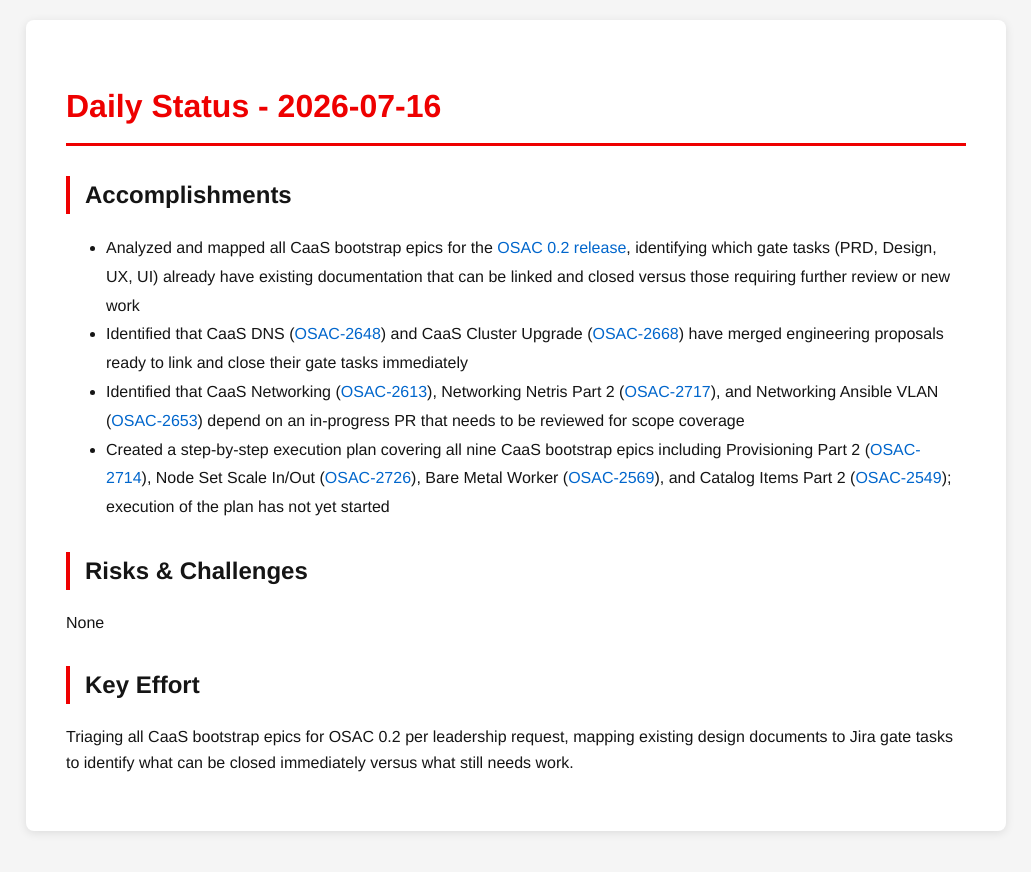
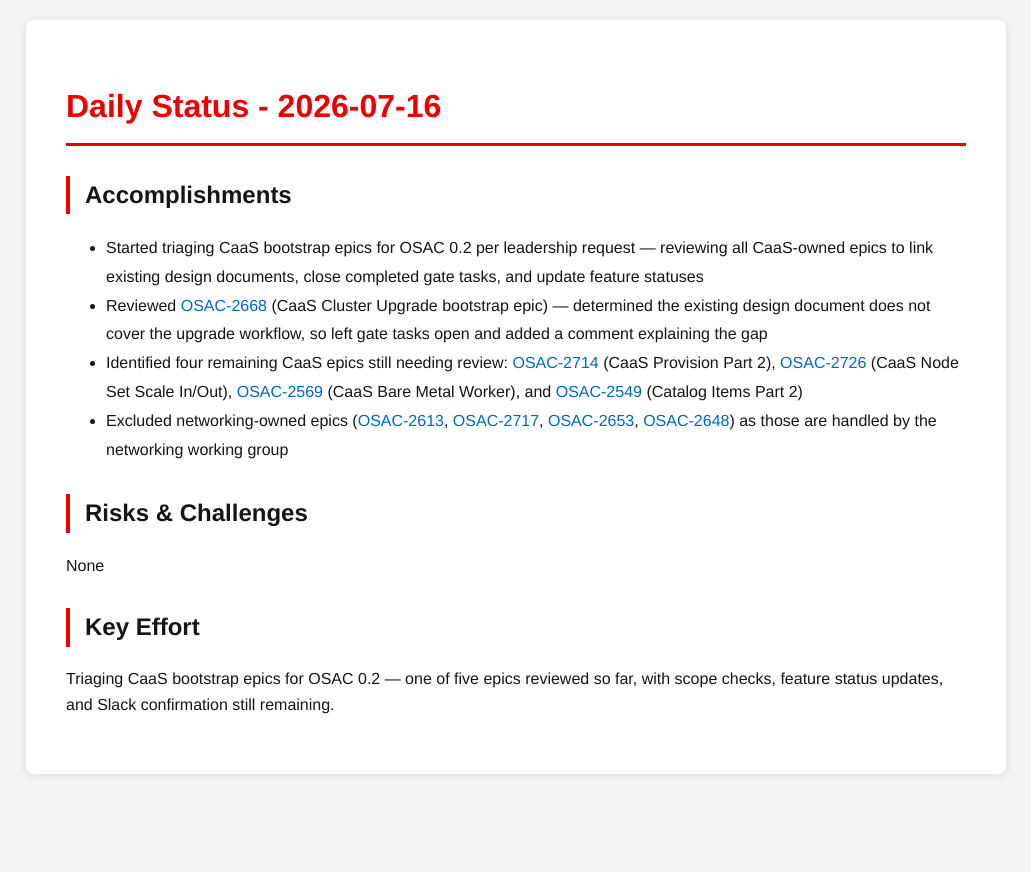
Before and after one commit to tzvatot/daily-status, a Jekyll site: the page built from 2026-07-16.md, in a window 1280 px wide. Shown: the top 872 px of the page, without its empty margins (124-1155 px from the left). Built offline with Jekyll 4.4.1, drawn with Linux system fonts in a browser that asks for light colours.

Commit message:
Daily status update - 2026-07-16

```diff
--- a/2026-07-16.md
+++ b/2026-07-16.md
@@ -7,13 +7,13 @@
 # Daily Status - 2026-07-16
 
 ## Accomplishments
-- Analyzed and mapped all CaaS bootstrap epics for the [OSAC 0.2 release](https://redhat.atlassian.net/browse/OSAC-2613), identifying which gate tasks (PRD, Design, UX, UI) already have existing documentation that can be linked and closed versus those requiring further review or new work
-- Identified that CaaS DNS ([OSAC-2648](https://redhat.atlassian.net/browse/OSAC-2648)) and CaaS Cluster Upgrade ([OSAC-2668](https://redhat.atlassian.net/browse/OSAC-2668)) have merged engineering proposals ready to link and close their gate tasks immediately
-- Identified that CaaS Networking ([OSAC-2613](https://redhat.atlassian.net/browse/OSAC-2613)), Networking Netris Part 2 ([OSAC-2717](https://redhat.atlassian.net/browse/OSAC-2717)), and Networking Ansible VLAN ([OSAC-2653](https://redhat.atlassian.net/browse/OSAC-2653)) depend on an in-progress PR that needs to be reviewed for scope coverage
-- Created a step-by-step execution plan covering all nine CaaS bootstrap epics including Provisioning Part 2 ([OSAC-2714](https://redhat.atlassian.net/browse/OSAC-2714)), Node Set Scale In/Out ([OSAC-2726](https://redhat.atlassian.net/browse/OSAC-2726)), Bare Metal Worker ([OSAC-2569](https://redhat.atlassian.net/browse/OSAC-2569)), and Catalog Items Part 2 ([OSAC-2549](https://redhat.atlassian.net/browse/OSAC-2549)); execution of the plan has not yet started
+- Started triaging CaaS bootstrap epics for OSAC 0.2 per leadership request — reviewing all CaaS-owned epics to link existing design documents, close completed gate tasks, and update feature statuses
+- Reviewed [OSAC-2668](https://redhat.atlassian.net/browse/OSAC-2668) (CaaS Cluster Upgrade bootstrap epic) — determined the existing design document does not cover the upgrade workflow, so left gate tasks open and added a comment explaining the gap
+- Identified four remaining CaaS epics still needing review: [OSAC-2714](https://redhat.atlassian.net/browse/OSAC-2714) (CaaS Provision Part 2), [OSAC-2726](https://redhat.atlassian.net/browse/OSAC-2726) (CaaS Node Set Scale In/Out), [OSAC-2569](https://redhat.atlassian.net/browse/OSAC-2569) (CaaS Bare Metal Worker), and [OSAC-2549](https://redhat.atlassian.net/browse/OSAC-2549) (Catalog Items Part 2)
+- Excluded networking-owned epics ([OSAC-2613](https://redhat.atlassian.net/browse/OSAC-2613), [OSAC-2717](https://redhat.atlassian.net/browse/OSAC-2717), [OSAC-2653](https://redhat.atlassian.net/browse/OSAC-2653), [OSAC-2648](https://redhat.atlassian.net/browse/OSAC-2648)) as those are handled by the networking working group
 
 ## Risks & Challenges
 None
 
 ## Key Effort
-Triaging all CaaS bootstrap epics for OSAC 0.2 per leadership request, mapping existing design documents to Jira gate tasks to identify what can be closed immediately versus what still needs work.
+Triaging CaaS bootstrap epics for OSAC 0.2 — one of five epics reviewed so far, with scope checks, feature status updates, and Slack confirmation still remaining.
```
